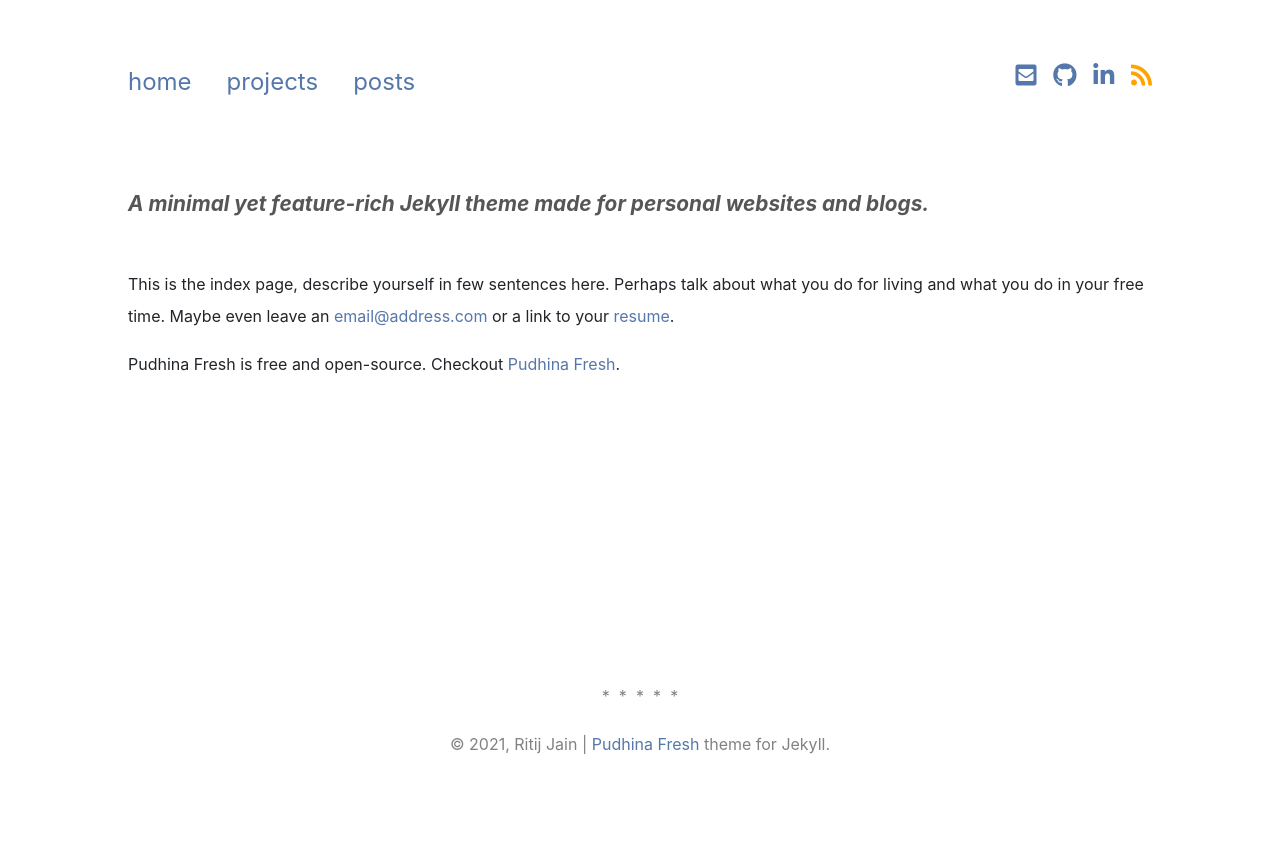
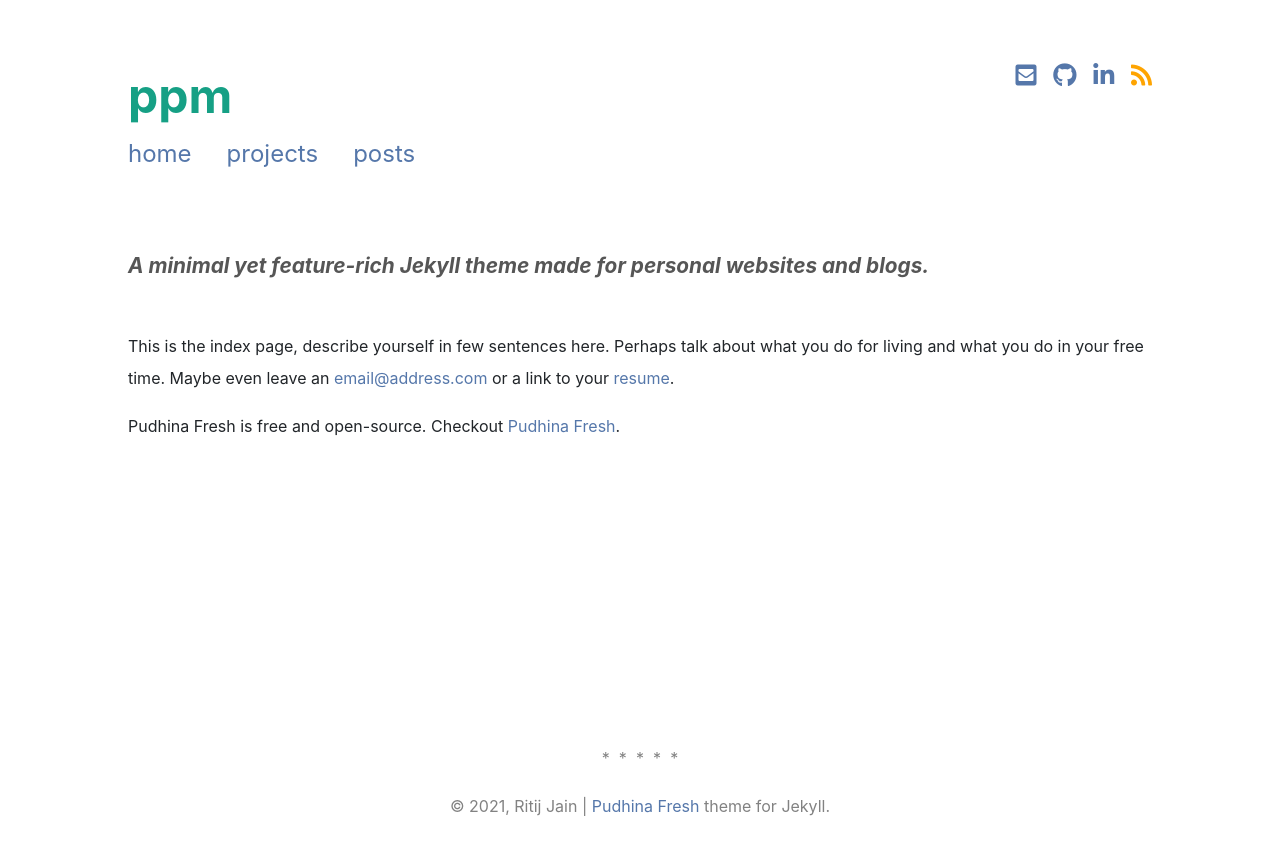
Before and after one commit to RedShadow-play/pm-profiru-82335, a Jekyll site: the page built from index.md, in a window 1280 px wide. Shown: the top 855 px of the page. Built offline with Jekyll 4.4.1, drawn with Linux system fonts in a browser that asks for light colours; nearby versions of some CDN libraries; a style sheet for code colours, icons or effects is not loaded.

Commit message:
_config.yml: changed

```diff
--- a/_config.yml
+++ b/_config.yml
@@ -1,4 +1,4 @@
-title:
+title: ppm
 short_logo: PF.
 description: |
   A minimal yet feature-rich Jekyll theme made for personal websites and blogs.
```
